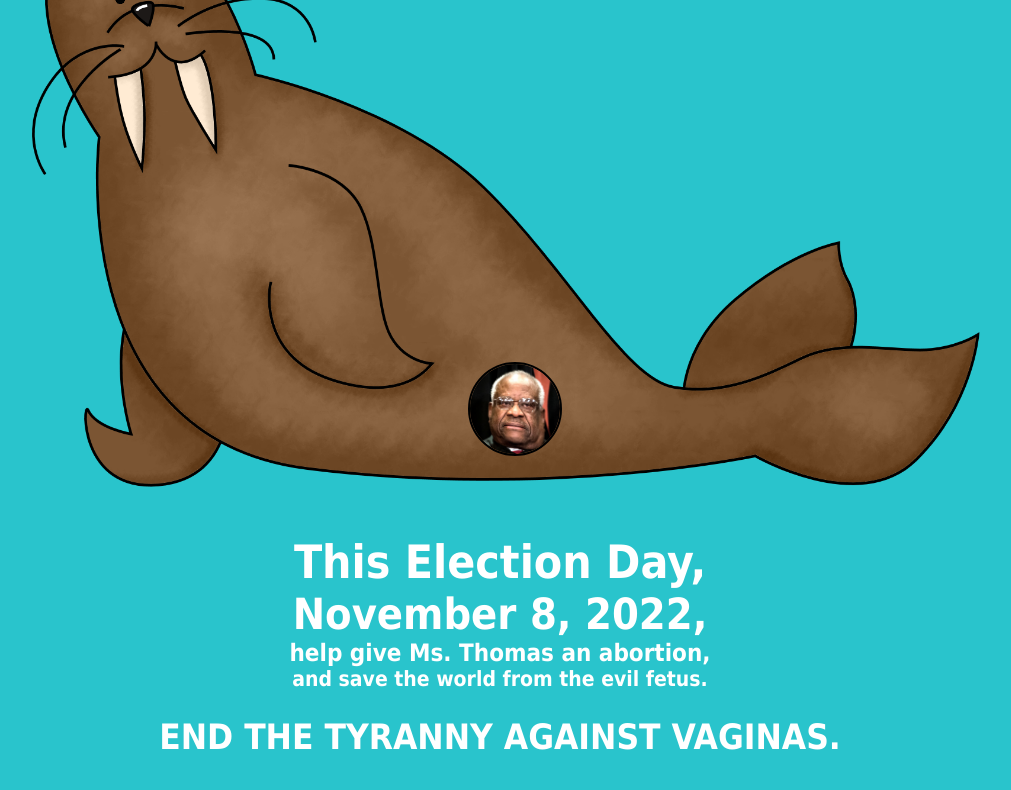
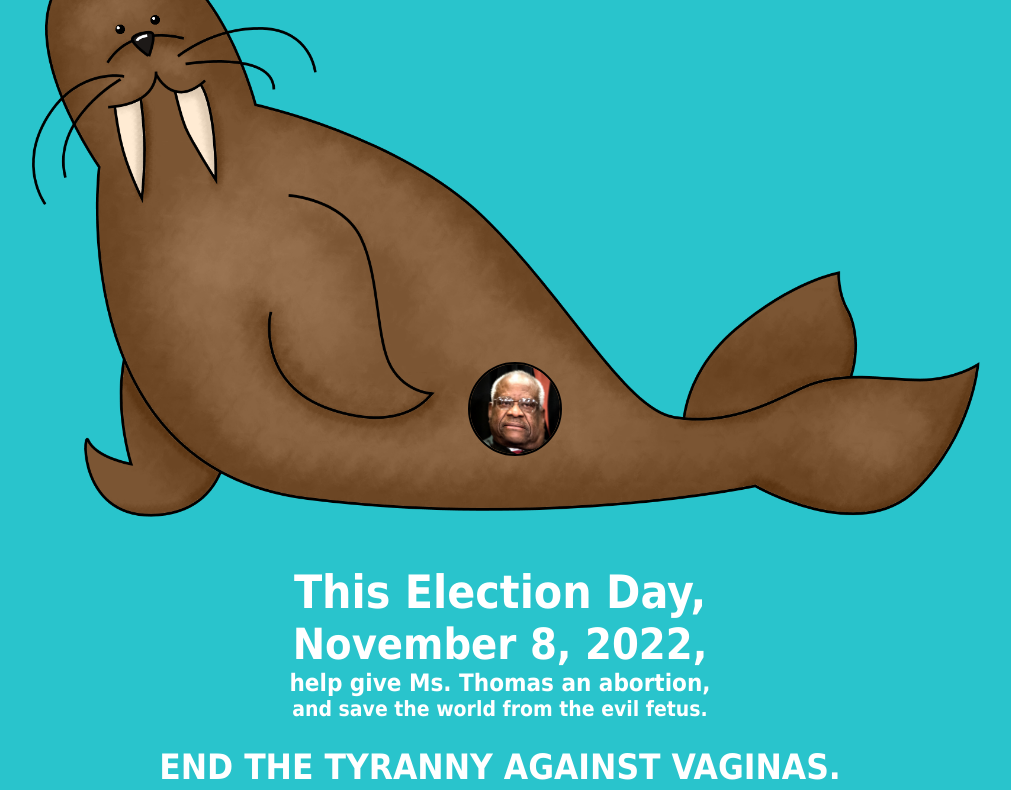
Before and after one commit to AbortTheGOP/AbortTheGOP.github.io, a plain HTML site: page index.html in a window 1280 px wide. Shown: the part 267-1057 px from the top of the page, without its empty margins (140-1151 px from the left). Drawn offline with Linux system fonts and the light colour scheme.

Commit message:
Update index.html

```diff
--- a/index.html
+++ b/index.html
@@ -32,7 +32,7 @@
 
 		<img src="./worthless.jpg" style=" z-index: 105; position: absolute; width: 7%; margin-top: 26%; left: 47.5%; border: 2px solid black; border-radius: 100%;  "/>
 
-			<img src="./Mom1.png" style="z-index: 100; position: aboslute; width: 75%; margin-top: -110px; margin-left: 13%;"/>
+			<img src="./Mom1.png" style="z-index: 100; position: aboslute; width: 75%; margin-top: -80px; margin-left: 13%;"/>
 
 
 		<h2 style="text-align: center; margin-top: -10px;">
```
